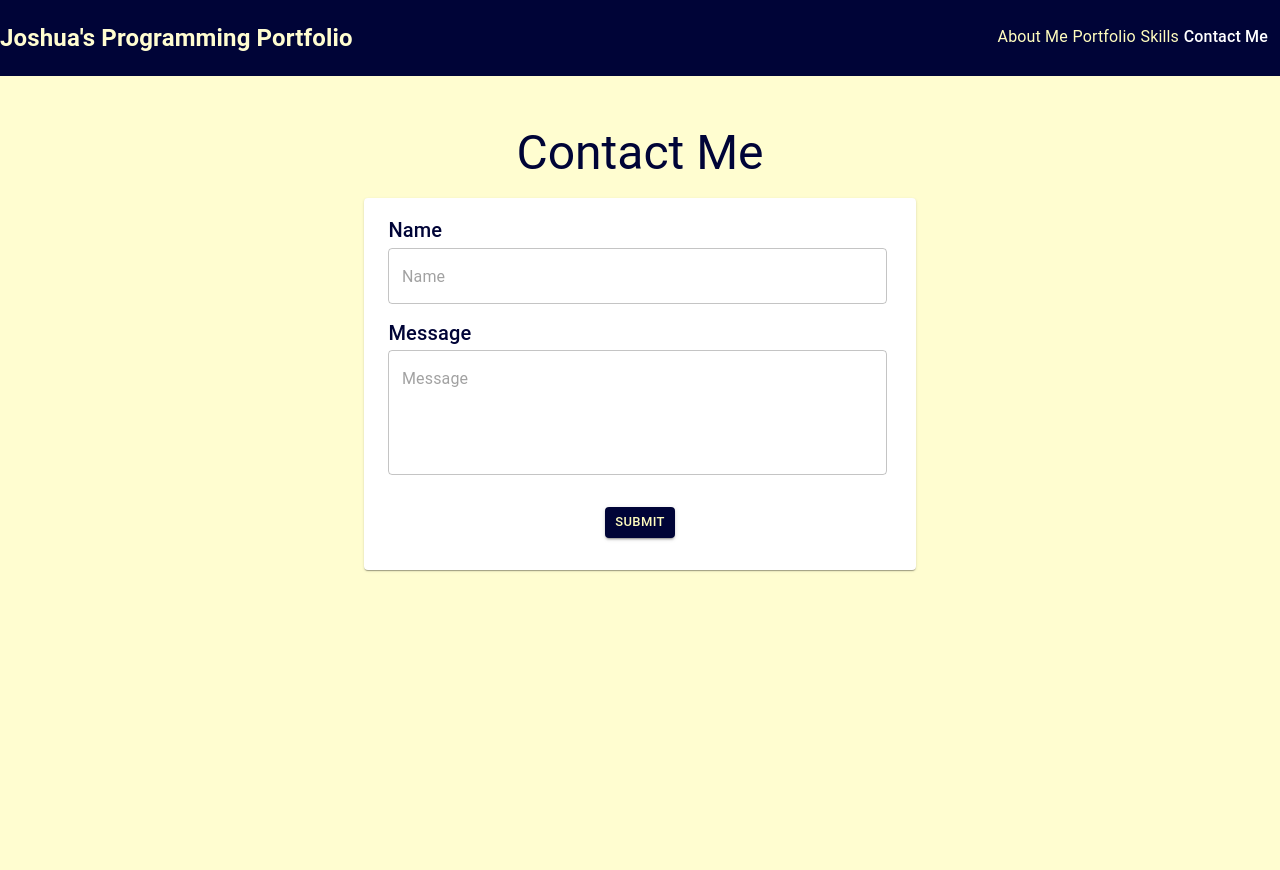
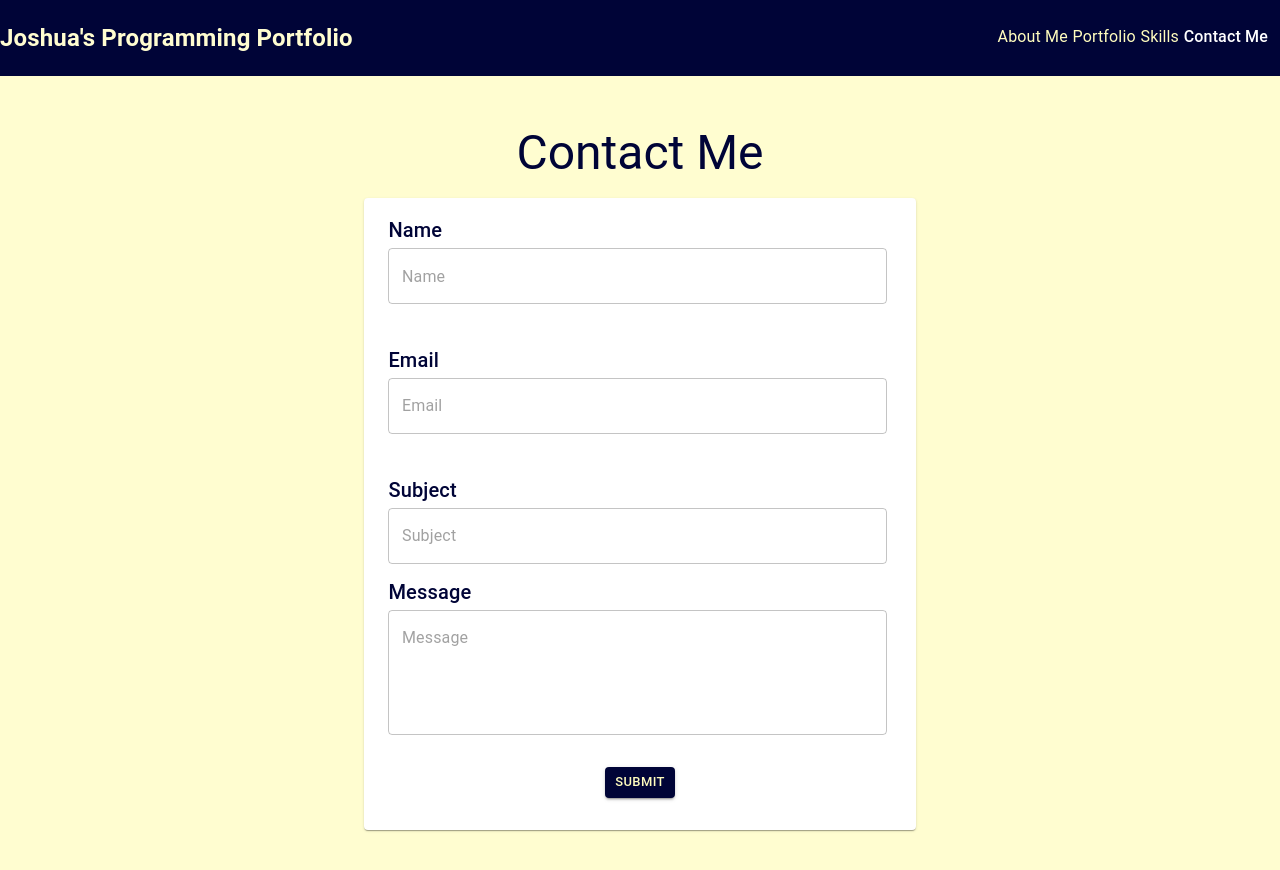
Before and after one commit to CoderJ01/material-ui-programming-portfolio, a React (Create React App) app: page /contact-me in a window 1280 px wide. Shown: the top 870 px of the page. Built offline with nearby package versions, Linux system fonts and the light colour scheme.

Commit message:
add two more SingleLineInputSection

```diff
--- a/src/components/Form/Form.component.jsx
+++ b/src/components/Form/Form.component.jsx
@@ -47,6 +47,8 @@ const Form = () => {
     return (
         <Card sx={{ minWidth: 275 }}>
             <SingleLineInputSection label={"Name"} placeholder={"Name"} value={name} setState={setName}/>
+            <SingleLineInputSection label={"Email"} placeholder={"Email"} value={email} setState={setEmail}/>
+            <SingleLineInputSection label={"Subject"} placeholder={"Subject"} value={subject} setState={setSubject}/>
 
             {/* four */}
             <CardContent sx={{ textAlign: 'left', marginTop: '-5%'}}>
```
